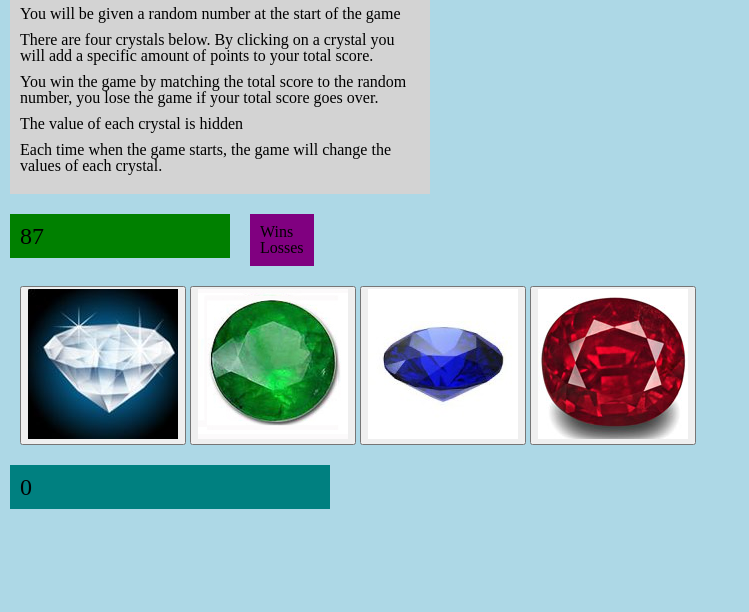
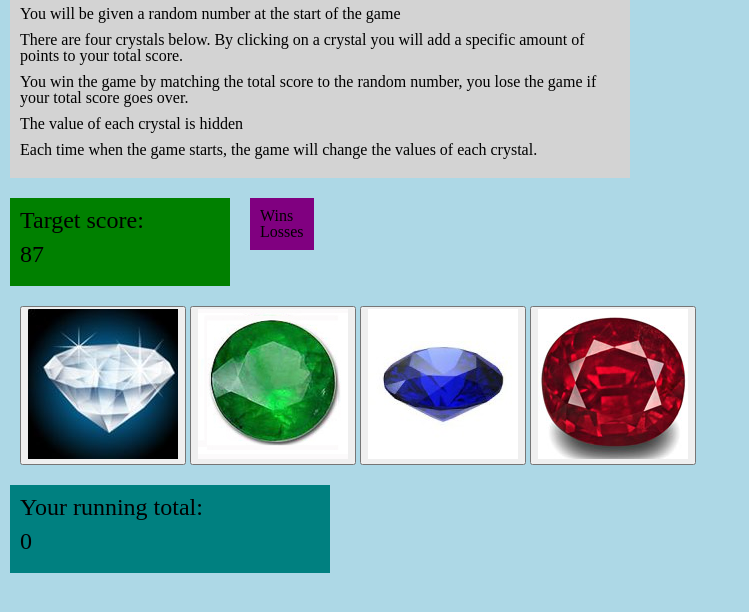
Before and after one commit to Peter-Burns/week-4-game, a plain HTML site: page index.html in a window 1280 px wide. Shown: the part 76-688 px from the top of the page, without its empty margins (0-749 px from the left). Drawn offline with nearby package versions, Linux system fonts and the light colour scheme.

Commit message:
added explanatory text

```diff
--- a/assets/css/style.css
+++ b/assets/css/style.css
@@ -18,7 +18,7 @@ body{
 }
 .instructions {
 	background:lightgrey;
-	width:400px;
+	width:600px;
 }
 .targetScore {
 	background:green;
--- a/assets/javascript/game.js
+++ b/assets/javascript/game.js
@@ -33,8 +33,6 @@ function resetGame(){
 resetGame();
 $('.crystalPic').on('click',function(){
 	runningTotal+=crystalValues[this.value];
-	console.log(runningTotal);
-	console.log(targetScore);
 	if(runningTotal===targetScore){
 		wins++;
 		updateWinLoss('win');
--- a/index.html
+++ b/index.html
@@ -28,7 +28,10 @@
 			Each time when the game starts, the game will change the values of each crystal.
 		</p>
 	</div>
-	<div class='targetScore' id='targetScore'>Target</div>
+	<div class='targetScore'>
+		<p>Target score:</p>
+		<p id='targetScore'></p>
+	</div>
 	<div class='winLoss'><h2 id='result'></h2><h2 id='wins'>Wins</h2><h2 id='losses'>Losses</h2></div>
 	<div class='crystals'>
 		<button class='crystalPic' value='diamond'>
@@ -44,7 +47,10 @@
 			<img src="assets/images/ruby.jpg">
 		</button>
 	</div>
-	<div class='runningTotal' id='runningTotal'>Running Total</div>
+	<div class='runningTotal'>
+		<p>Your running total:</p>
+		<p id='runningTotal'>Running Total</p>
+	</div>
 <script src="assets/javascript/game.js"></script>
 </body>
 </html>
```
